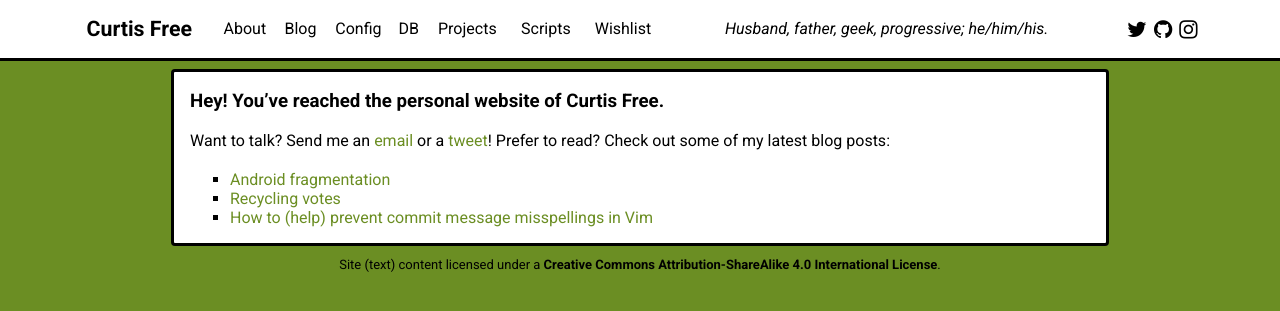
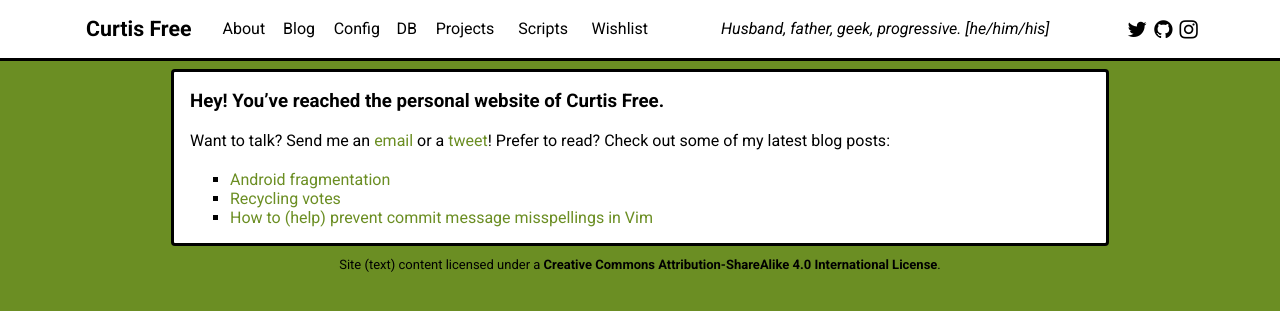
Before and after one commit to cfree3/curtisfree.com, a Jekyll site: the page built from index.md, in a window 1280 px wide. Shown: the top 311 px of the page. Built offline with Jekyll 4.4.1, drawn with Linux system fonts in a browser that asks for light colours; nearby versions of some CDN libraries.

Commit message:
Change presentation of preferred pronouns

```diff
--- a/_includes/to_content.html
+++ b/_includes/to_content.html
@@ -38,7 +38,7 @@
           <td id="tagline">
             <a href="http://curtisandrebecca.com">Husband</a>,
             <a href="http://matthewdrakefree.com">father</a>,
-            geek, progressive; he/him/his.
+            geek, progressive. [he/him/his]
           </td>
           <td>
             <a href="{{ site.twitter-url }}"><i class="fa fa-twitter fa-lg"></i></a>
```
